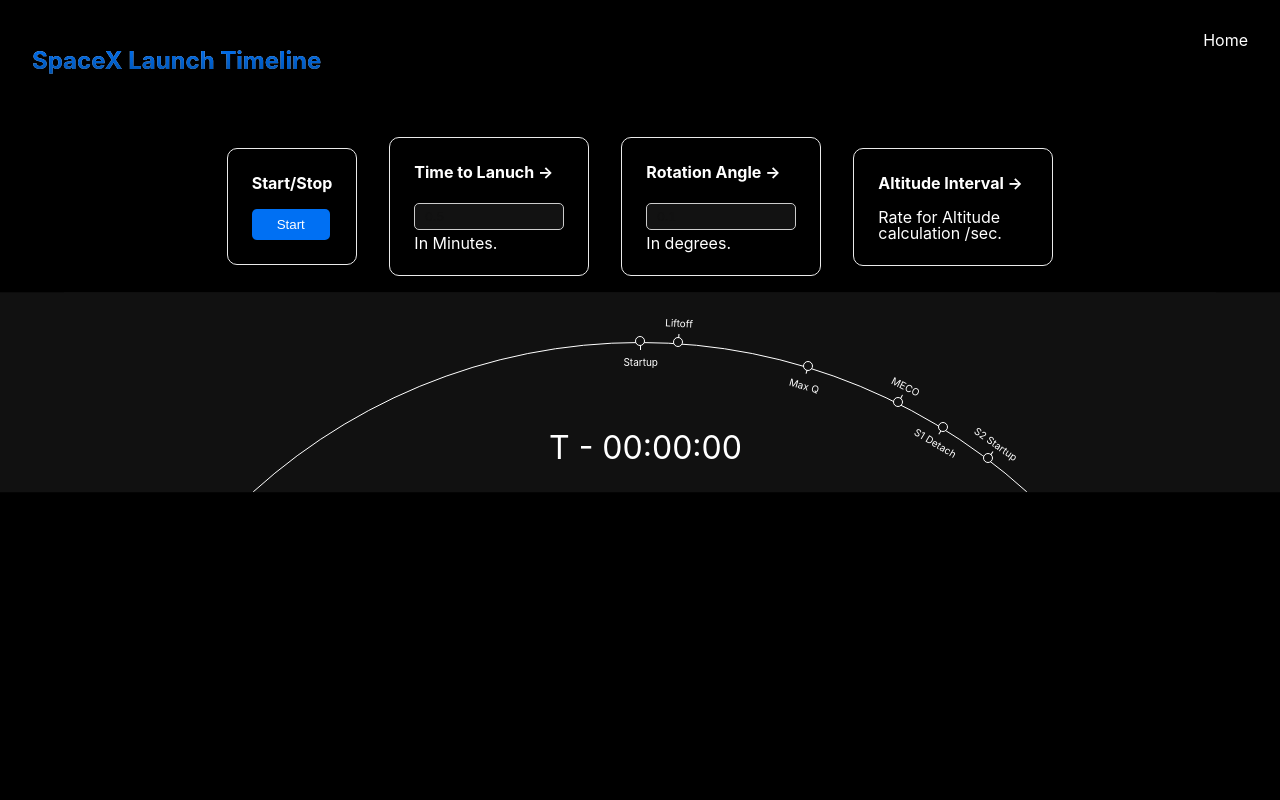
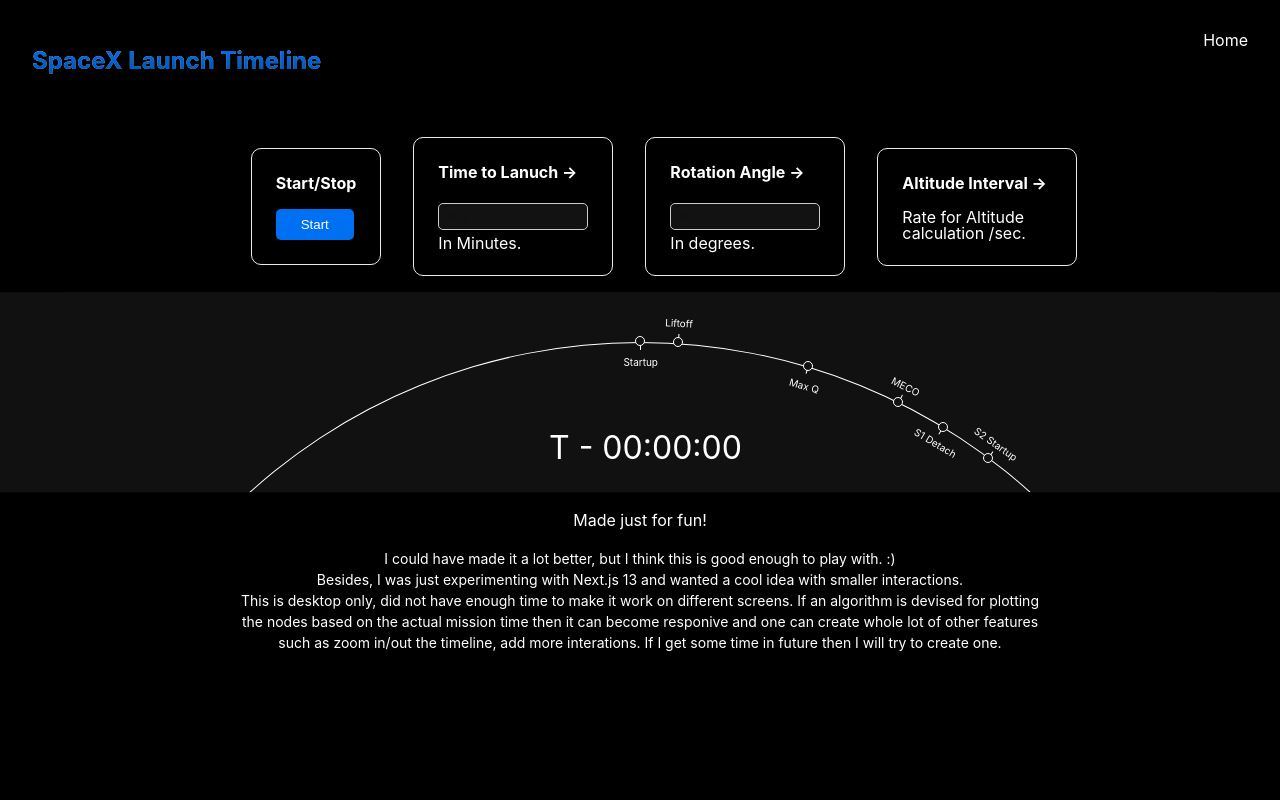
Before and after one commit to HarishChaudhari/spacex-launch-timeline, a Next.js app: page / in a window 1280 px wide. Shown: the top 800 px of the page. Built offline with nearby package versions, Linux system fonts and the light colour scheme.

Commit message:
some fixes

```diff
--- a/app/head.tsx
+++ b/app/head.tsx
@@ -1,8 +1,8 @@
 export default function Head() {
   return (
     <>
-      <title>My Create Next App</title>
-      <meta content="width=device-width, initial-scale=1" name="viewport" />
+      <title>SpaceX Launch Timeline UI</title>
+      {/* <meta content="width=device-width, initial-scale=1" name="viewport" /> */}
       <meta name="description" content="Generated by create next app" />
       <link rel="icon" href="/favicon.ico" />
         <script src="https://code.jquery.com/jquery-3.6.1.min.js" async defer></script>
--- a/app/page.module.css
+++ b/app/page.module.css
@@ -5,6 +5,7 @@
 .main {
   min-height: 100vh;
   padding: 0;
+  width: 1152px;
   /* flex: 1;
   display: flex;
   flex-direction: column;
@@ -56,8 +57,8 @@
   display: flex;
   align-items: center;
   justify-content: center;
-  flex-wrap: wrap;
-  max-width: 1200px;
+  /* flex-wrap: wrap; */
+  width: 1200px;
 }
 
 .card {
@@ -110,7 +111,8 @@
     transform: rotate(0deg);
 }
 #circle {
-    height: calc(100vmax - 8rem);
+    /* height: calc(100vmax - 8rem); */
+    height: calc(1152px - 20px);
     width: 100%;
     border: 1px solid #fff;
     border-radius: 50%;
@@ -333,6 +335,18 @@
 .button:hover {
     opacity: 0.9;
 }
+.fun {
+    text-align: center;
+    font-size: 16px;
+    line-height: 1.5;
+}
+.fun_desc {
+    text-align: center;
+    font-size: 14px;
+    line-height: 1.5;
+    width: 70%;
+    margin: 0 auto;
+}
 /* Time line css ends*/
 
 @media (max-width: 600px) {
--- a/app/page.tsx
+++ b/app/page.tsx
@@ -23,11 +23,11 @@
 
         }
     }
-    function setAngle(e) {
+    function setAngle(e : any) {
         setRotationAngle(e.target.value);
     }
 
-    function updateTimer(e) {
+    function updateTimer(e : any) {
         clearInterval(timerInterval);
         clearInterval(rotationInterval);
 
@@ -162,8 +162,16 @@
                         </ul>
                     </div>
 
-                    {/* <div className={[styles.timer_clock, countUpClass].join(" ")}>{timerClock}</div> */}
                     <div className={styles.timer_clock}>{timerClock}</div>
+                </div>
+                <div>
+                    <p className={styles.fun}>Made just for fun!</p>
+                    <p className={styles.fun_desc}>I could have made it a lot better, but I think this is good enough to play with. :)
+                        <br />Besides, I was just experimenting with <a href="https://nextjs.org/blog/next-13" target="_blank" rel="noreferrer">Next.js 13</a> and wanted a cool idea with smaller interactions.
+                        <br/>This is desktop only, did not have enough time to make it work on different screens.
+                        If an algorithm is devised for plotting the nodes based on the actual mission time then it can become responive and one can create whole lot of other features such as zoom in/out the timeline, add more interations.
+                        If I get some time in future then I will try to create one.
+                    </p>
                 </div>
             </main>
         </div>
```
